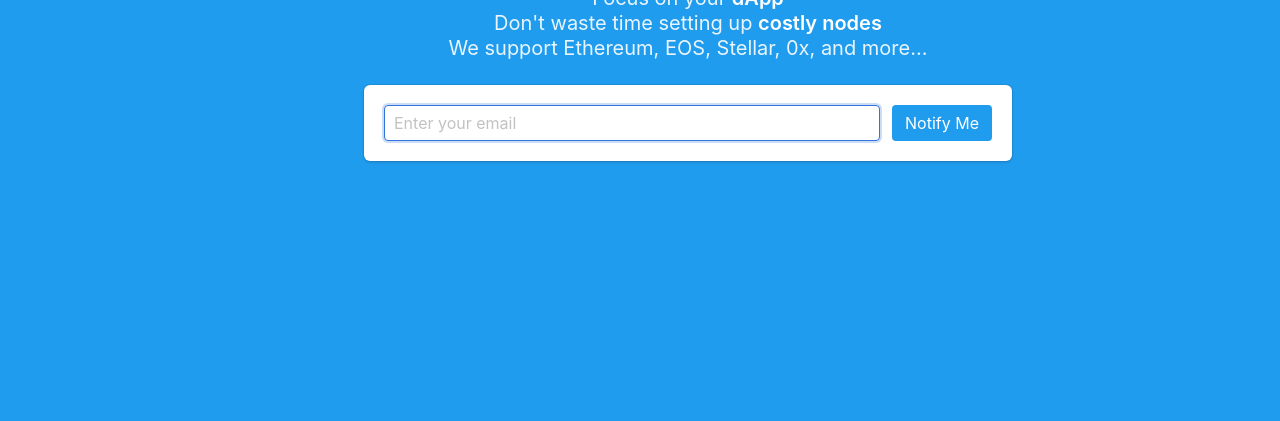
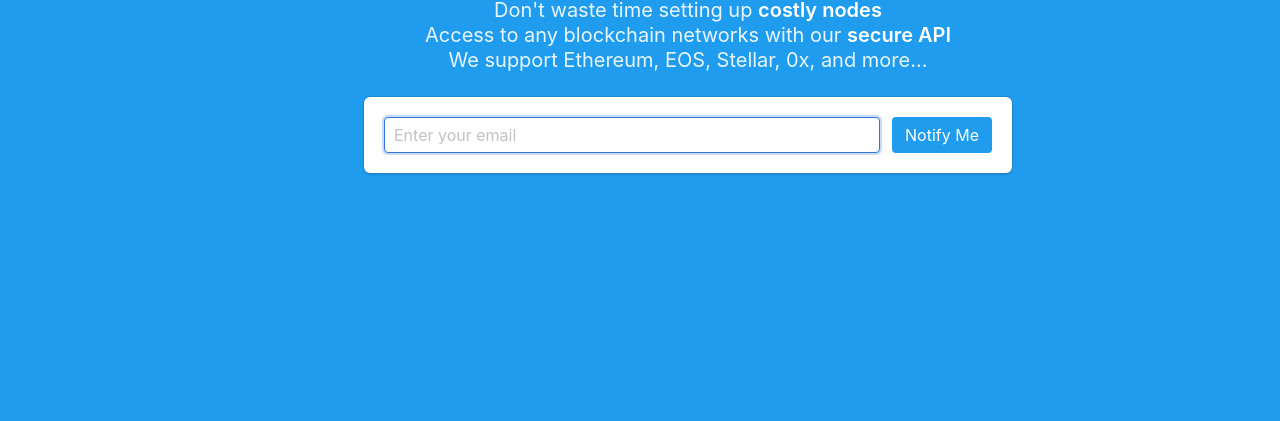
Before and after one commit to nodablock/website, a website: page index.html in a window 1280 px wide. Shown: the part 379-800 px from the top of the page. Drawn offline with nearby package versions, Linux system fonts and the light colour scheme.

Commit message:
add description

```diff
--- a/index.html
+++ b/index.html
@@ -86,6 +86,7 @@
                         <h2 class="subtitle">
                             Focus on your <strong>dApp</strong><br/>
                             Don't waste time setting up <strong>costly nodes</strong><br/>
+                            Access to any blockchain networks with our <strong>secure API</strong><br/>
                             We support Ethereum, EOS, Stellar, 0x, and more...
                         </h2>
                         <div class="box">
```
